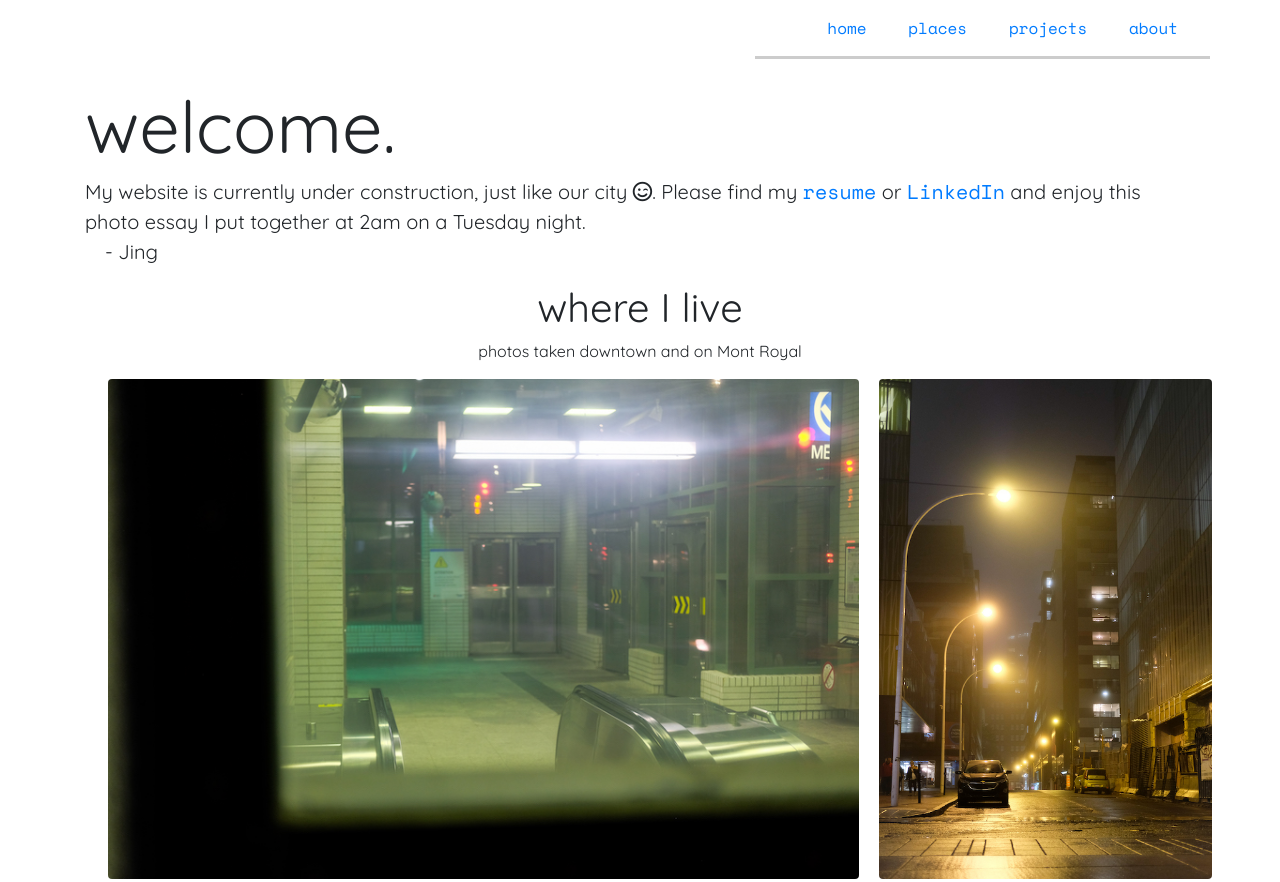
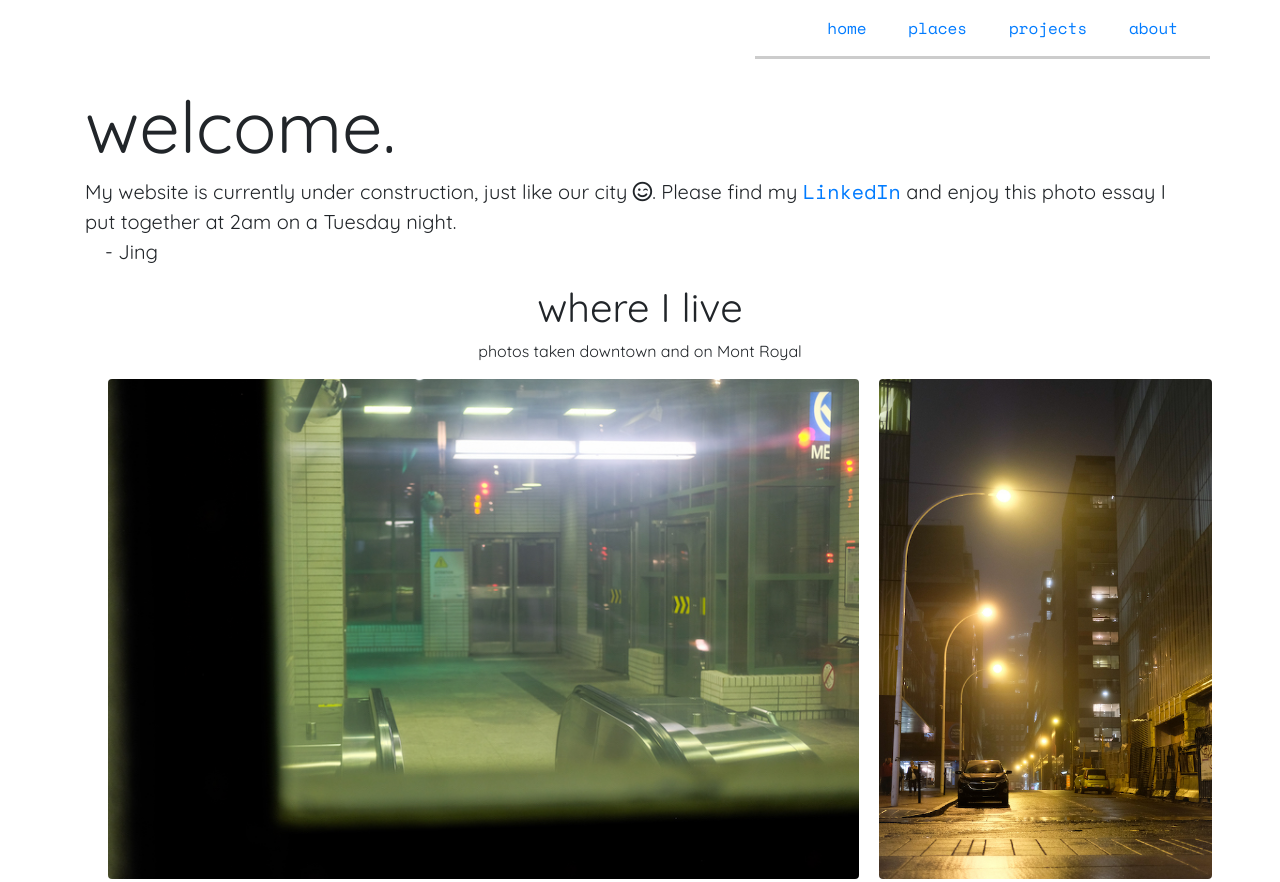
Before and after one commit to musicbyjing/website, a plain HTML site: page index.html in a window 1280 px wide. Shown: the top 882 px of the page. Drawn offline with nearby package versions, Linux system fonts and the light colour scheme.

Commit message:
Update index

```diff
--- a/index.html
+++ b/index.html
@@ -1,5 +1,6 @@
 <!DOCTYPE html>
 <html lang="en">
+
 <head>
 	<title>Jing Liu's website</title>
 	<meta charset="utf-8">
@@ -10,8 +11,10 @@
 	<script src="https://ajax.googleapis.com/ajax/libs/jquery/3.3.1/jquery.min.js"></script>
 	<script src="https://maxcdn.bootstrapcdn.com/bootstrap/4.1.3/js/bootstrap.min.js"></script>
 	<script src="https://cdnjs.cloudflare.com/ajax/libs/popper.js/1.14.3/umd/popper.min.js"></script>
-  <link rel="stylesheet" href="https://use.fontawesome.com/releases/v5.4.1/css/all.css" integrity="sha384-5sAR7xN1Nv6T6+dT2mhtzEpVJvfS3NScPQTrOxhwjIuvcA67KV2R5Jz6kr4abQsz" crossorigin="anonymous">
+	<link rel="stylesheet" href="https://use.fontawesome.com/releases/v5.4.1/css/all.css" integrity="sha384-5sAR7xN1Nv6T6+dT2mhtzEpVJvfS3NScPQTrOxhwjIuvcA67KV2R5Jz6kr4abQsz"
+	 crossorigin="anonymous">
 </head>
+
 <body>
 
 	<!-- NAV BAR -->
@@ -43,7 +46,7 @@
 	<div class="container padding block">
 		<h1 class="display-3">welcome.</h1>
 		<p class="lead">My website is currently under construction, just like our city <i class="far fa-smile-wink"></i>.
-		Please find my <a href="res/resume.pdf">resume</a> or <a href="https://linkedin.com/in/musicbyjing">LinkedIn</a>
+			Please find my <a href="https://linkedin.com/in/musicbyjing">LinkedIn</a>
 			and enjoy this photo essay I put together at 2am on a Tuesday night.
 			<br />&emsp;- Jing
 		</p>
@@ -64,7 +67,7 @@
 		<h1 id="whereIlive">where I live</h2>
 			<p>photos taken downtown and on Mont Royal</p>
 	</div>
-<div class="container-fluid padding" id="gallery" >
+	<div class="container-fluid padding" id="gallery">
 
 		<ul class="row justify-content-center">
 			<li>
@@ -126,7 +129,9 @@
 
 
 
-<footer style="text-align: center; color: #cccccc; padding-bottom: 16px"><small >Photography and artwork &copy; 2018 Jing Liu. All rights reserved. </small></footer>
+	<footer style="text-align: center; color: #cccccc; padding-bottom: 16px"><small>Photography and artwork &copy; 2018
+			Jing Liu. All rights reserved. </small></footer>
 
 </body>
+
 </html>
```
Also changed, not shown: 1 other file. Lines whose indentation alone changed are shown as unchanged.
